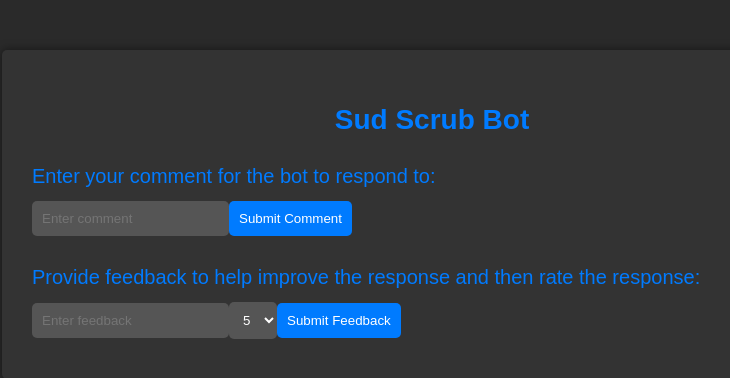
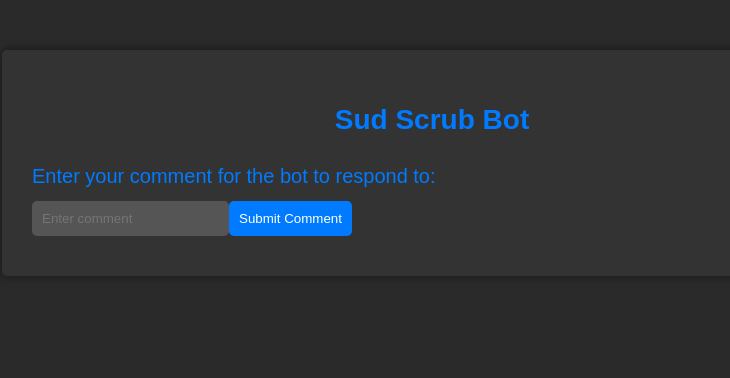
Before and after one commit to ben40d9/my-sudscrub-bot, a Next.js app: page / in a window 1280 px wide. Shown: the top 378 px of the page, without its empty margins (208-938 px from the left). Built offline with nearby package versions, Linux system fonts and the light colour scheme.

Commit message:
added feedback function, added clear button, and regenerate button. UI now has the comment showing and also only shows feedback ui when there is a rerply to give feedback on

```diff
--- a/pages/index.js
+++ b/pages/index.js
@@ -68,9 +68,8 @@ export default function Home() {
   // State to manage user comment, bot's response, continuation, top comments, and loading
   const [comment, setComment] = useState("");
   const [response, setResponse] = useState("");
-  const [continuation, setContinuation] = useState("");
-  const [topComments, setTopComments] = useState([]);
-  const [isLoading, setIsLoading] = useState(false); // State for loading
+  const [isLoading, setIsLoading] = useState(false);
+  const [feedback, setFeedback] = useState("");
 
   const handleCommentSubmit = async () => {
     if (comment.trim() === "") return;
@@ -80,23 +79,31 @@ export default function Home() {
     const result = await fetch("/api/getResponse", {
       method: "POST",
       headers: { "Content-Type": "application/json" },
-      body: JSON.stringify({ comment }),
+      body: JSON.stringify({ comment, feedback }),
     });
     const data = await result.json();
     console.log("Data from server:", data);
     setResponse(data.response);
-    setContinuation(data.continuation);
-    setTopComments(data.topComments);
 
-    setIsLoading(false); // Set loading to false
+    setIsLoading(false);
   };
 
-  const handleFeedbackSubmit = (feedbackData) => {
-    fetch("/api/submitFeedback", {
+  const handleFeedbackSubmit = async (feedbackData) => {
+    setFeedback(feedbackData.feedback); // Store feedback
+
+    const result = await fetch("/api/getResponse", {
       method: "POST",
       headers: { "Content-Type": "application/json" },
-      body: JSON.stringify(feedbackData),
+      body: JSON.stringify({ comment, feedback: feedbackData.feedback }),
     });
+    const data = await result.json();
+    setResponse(data.response); // Update the response state
+  };
+
+  const handleClear = () => {
+    setComment("");
+    setResponse("");
+    setFeedback("");
   };
 
   return (
@@ -107,15 +114,14 @@ export default function Home() {
         setComment={setComment}
         onSubmit={handleCommentSubmit}
       />
+      {comment && <button onClick={handleClear}>Clear</button>}
+      {comment && (
+        <button onClick={handleCommentSubmit}>Regenerate Response</button>
+      )}
       {isLoading && <div className="loading-spinner"></div>}{" "}
       {/* Loading spinner */}
-      {response && (
-        <ResponseDisplay response={response} continuation={continuation} />
-      )}
-      {topComments && topComments.length > 0 && (
-        <TopComments comments={topComments} />
-      )}
-      <FeedbackForm onSubmit={handleFeedbackSubmit} />
+      {response && <ResponseDisplay response={response} />}
+      {response && <FeedbackForm onSubmit={handleFeedbackSubmit} />}
     </div>
   );
 }
```
